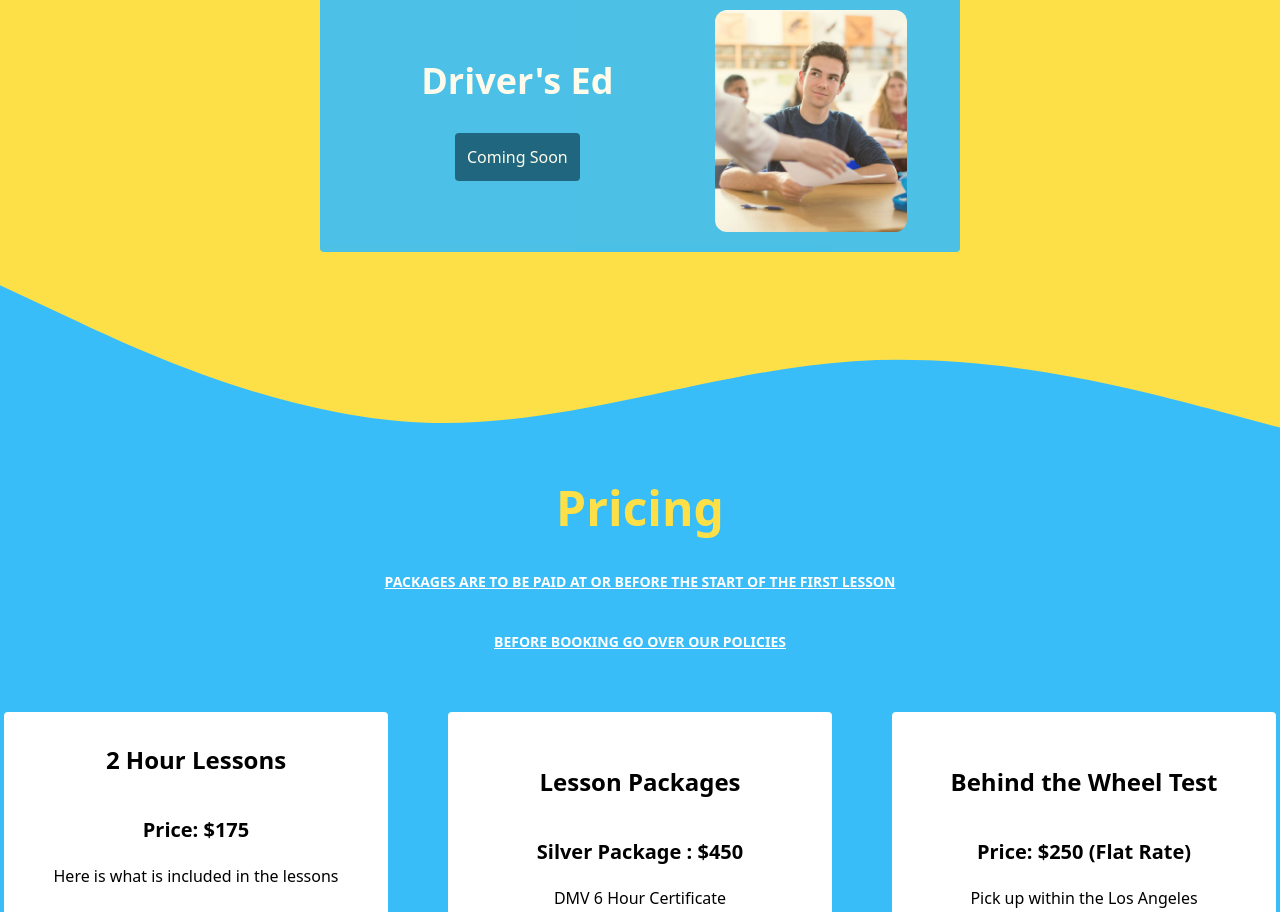
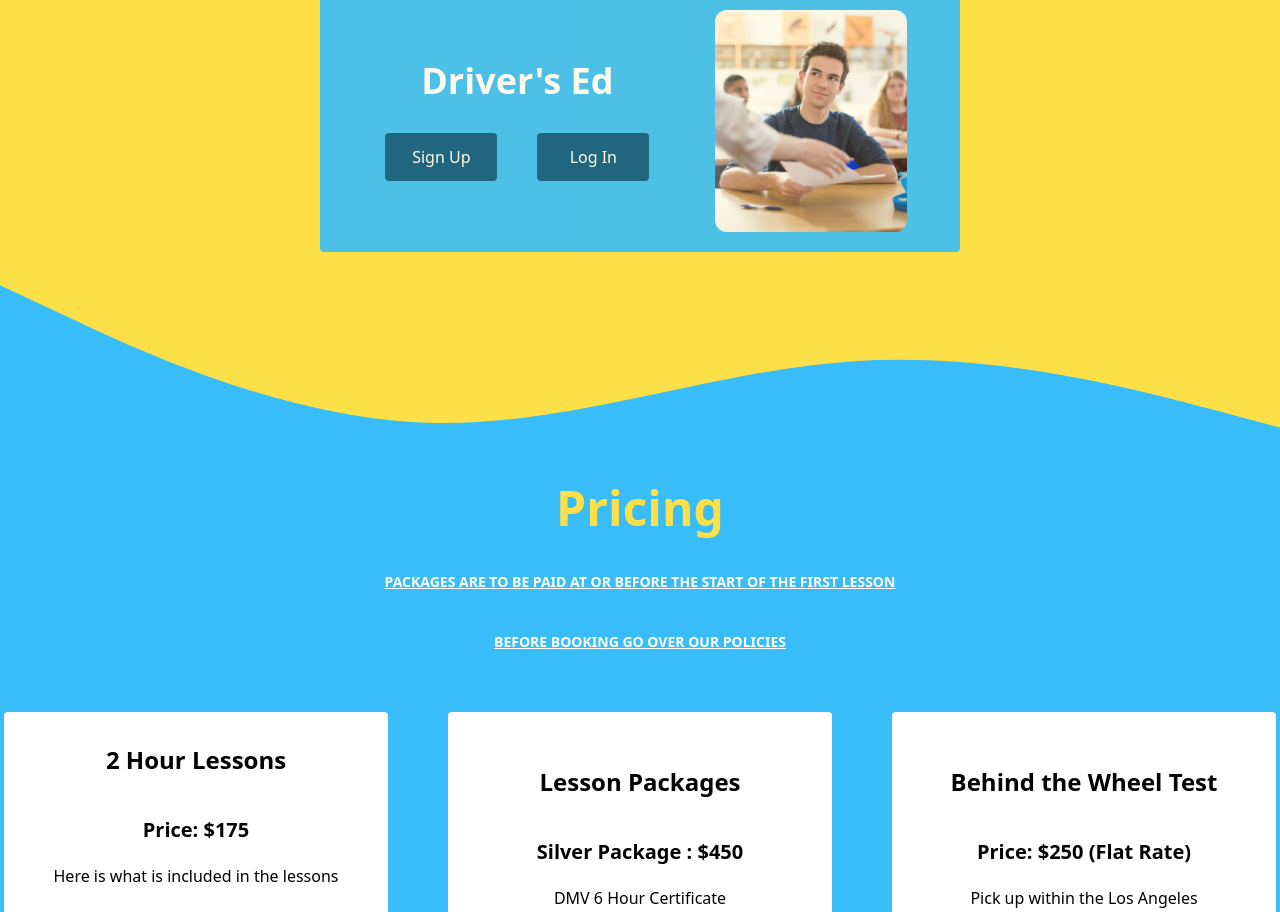
Before and after one commit to mannysanz715/Grace-s-Driving-School-Website, a React (Vite) app: page / in a window 1280 px wide. Shown: the part 1280-2192 px from the top of the page. Built offline with nearby package versions, Linux system fonts and the light colour scheme.

Commit message:
Push Card with Drivers Ed Live

```diff
--- a/src/components/Offerings/Offerings.jsx
+++ b/src/components/Offerings/Offerings.jsx
@@ -7,7 +7,7 @@ function Offerings(){
       <h1 className="text-sky-400 text-center text-5xl max-sm:text-5xl font-extrabold">Services</h1>
       <div className="h-[32rem] flex flex-col gap-10 justify-evenly items-center bg-yellow-300 max-sm:flex-col max-sm:pt-16 max-sm:h-screen">
         <OfferCards title="Behind The Wheel Training" image='/assets/grace.png' buttonText="Learn More" buttonLink="#pricing" buttonType=""/>
-        <OfferCards title="Driver's Ed" buttonText="Coming Soon" image="/assets/kid.png" buttonLink="#" buttonType=""/>
+        <OfferCards title="Driver's Ed" buttonText="Log In" buttonText2="Sign Up" image="/assets/kid.png" buttonLink="https://gracesdrivingschooled.com/signup/" buttonLink2="https://gracesdrivingschooled.com/login/" buttonType="link"/>
       </div>
     </div>
     <svg xmlns="http://www.w3.org/2000/svg" viewBox="0 0 1440 320"><path fill="#fde047" d="M0,96L80,133.3C160,171,320,245,480,250.7C640,256,800,192,960,181.3C1120,171,1280,213,1360,234.7L1440,256L1440,0L1360,0C1280,0,1120,0,960,0C800,0,640,0,480,0C320,0,160,0,80,0L0,0Z"></path></svg>
```
